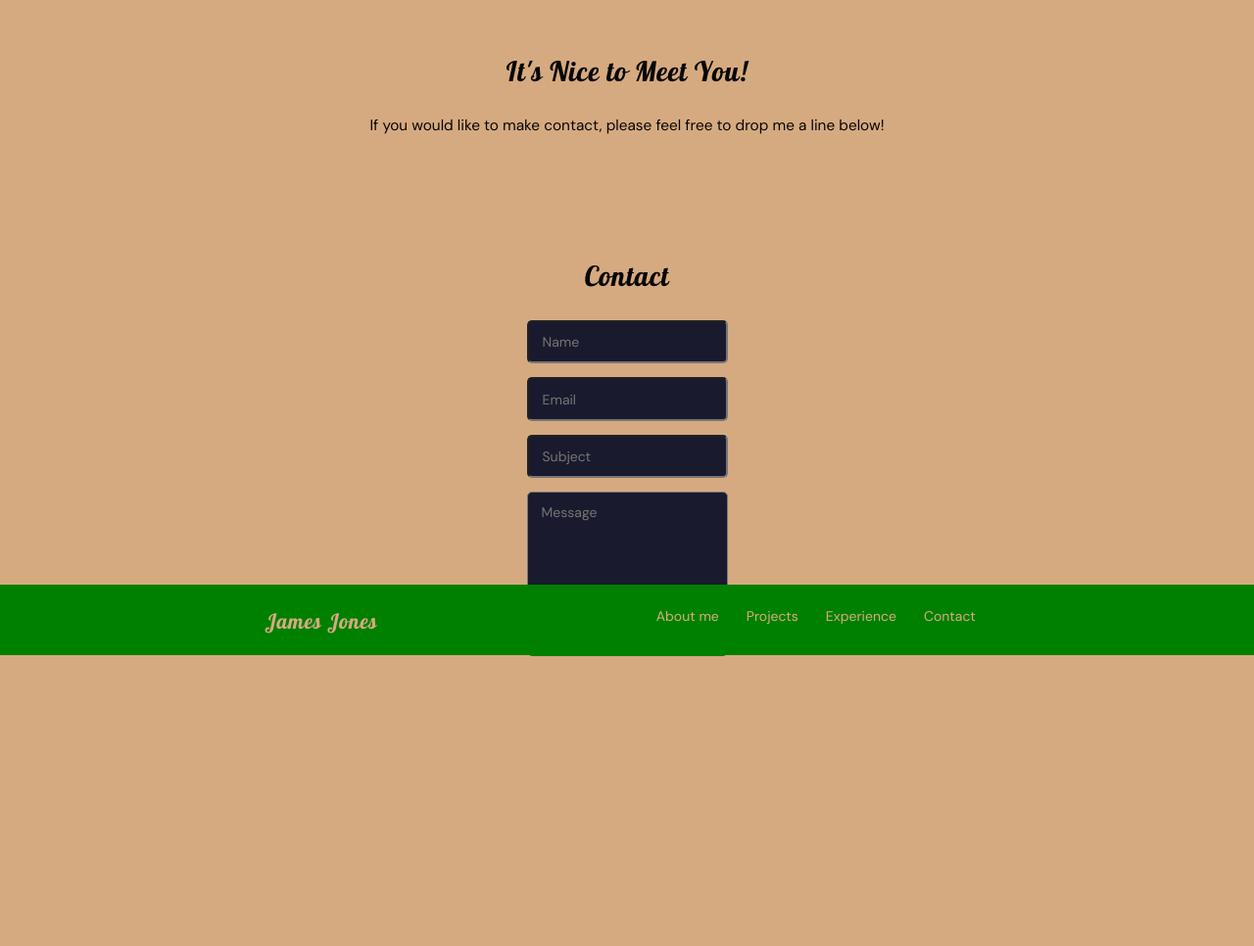
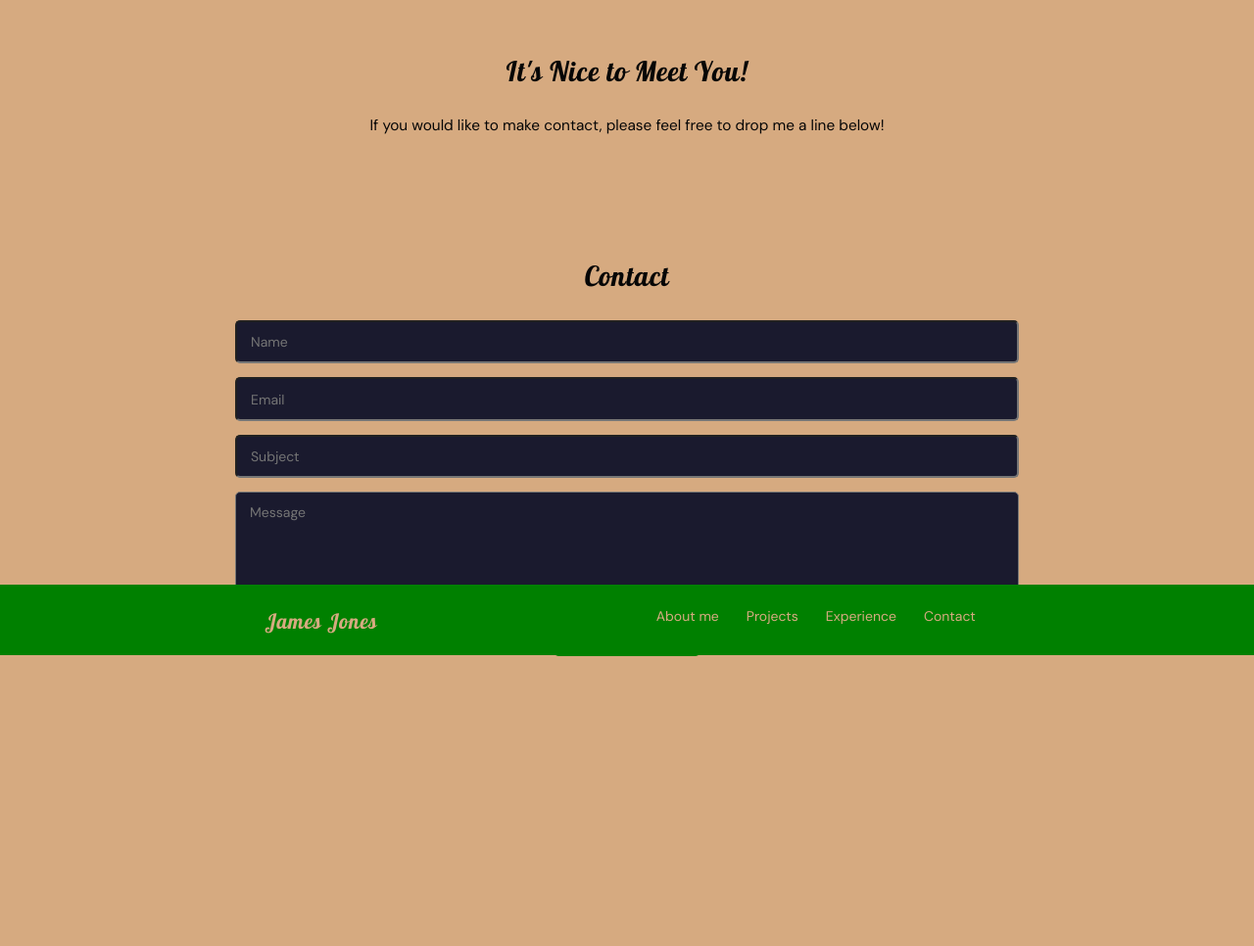
Before and after one commit to jammy-sdgku/portfolioch59, a Django app: page /contact/ in a window 1280 px wide. Shown: the part 131-1097 px from the top of the page at 98% size. Run offline with Django 5.2, Linux system fonts and the light colour scheme.

Commit message:
form changes.

```diff
--- a/static/css/section.css
+++ b/static/css/section.css
@@ -153,6 +153,10 @@ a p:nth-child(4),
     flex-direction: column;
 }
 
+.contact-section.center {
+    width: 800px;
+}
+
 .contact-section h2 {
     font-size: 2rem;
     color: rgb(6, 6, 6);
@@ -168,7 +172,7 @@ a p:nth-child(4),
     flex-direction: column;
     gap: 1.0rem;
     width: 100%;
-    max-width: 500px;
+    max-width: 1000px;
     margin: 0 auto;
 }
 
@@ -200,6 +204,8 @@ a p:nth-child(4),
     border-radius: 5px;
     cursor: pointer;
     transition: background-color 0.3s ease;
+    width: 150px;
+    align-self: center;
 }
 
 .contact-form button:hover {
```
Also changed, not shown: db.sqlite3.
